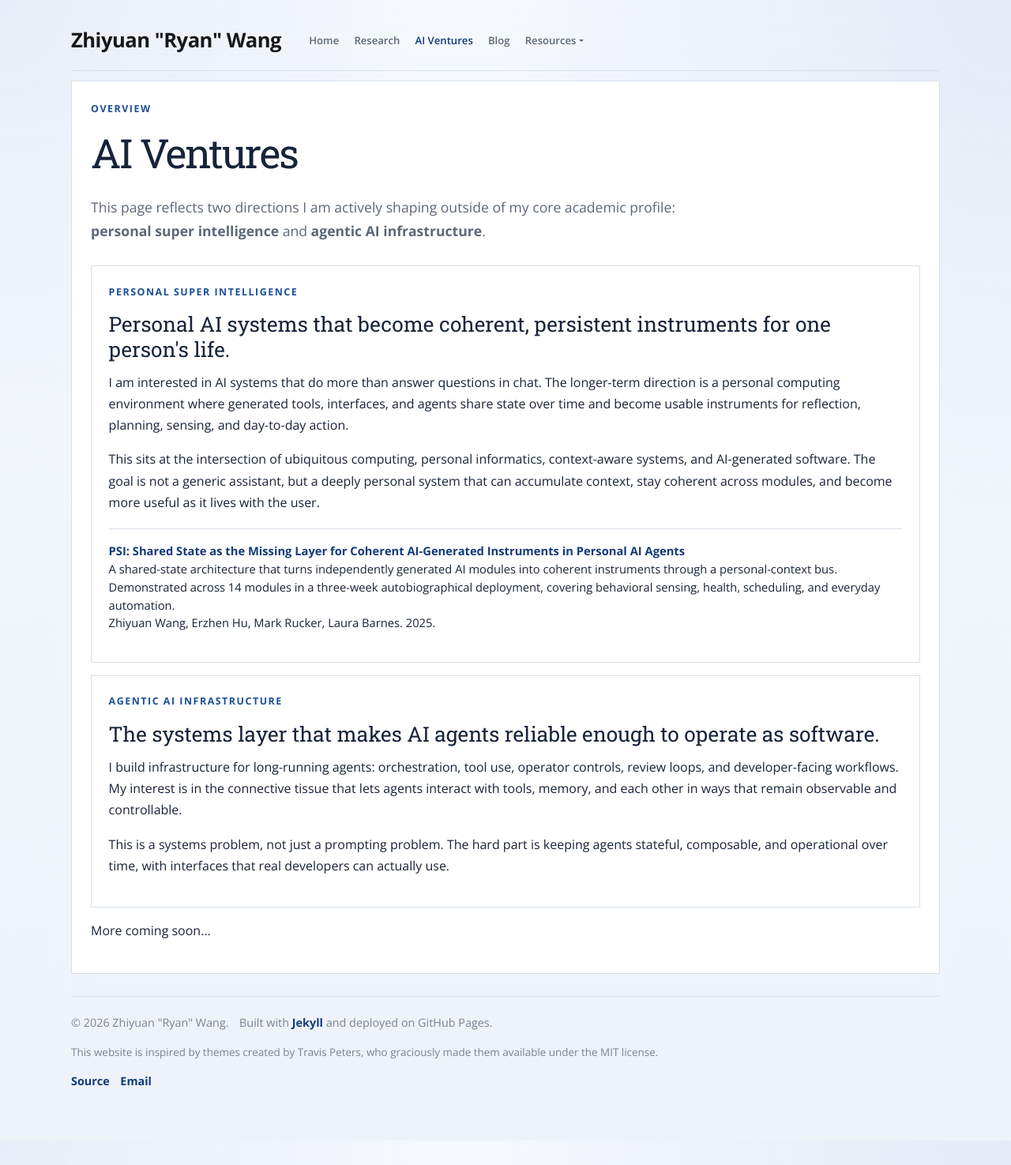
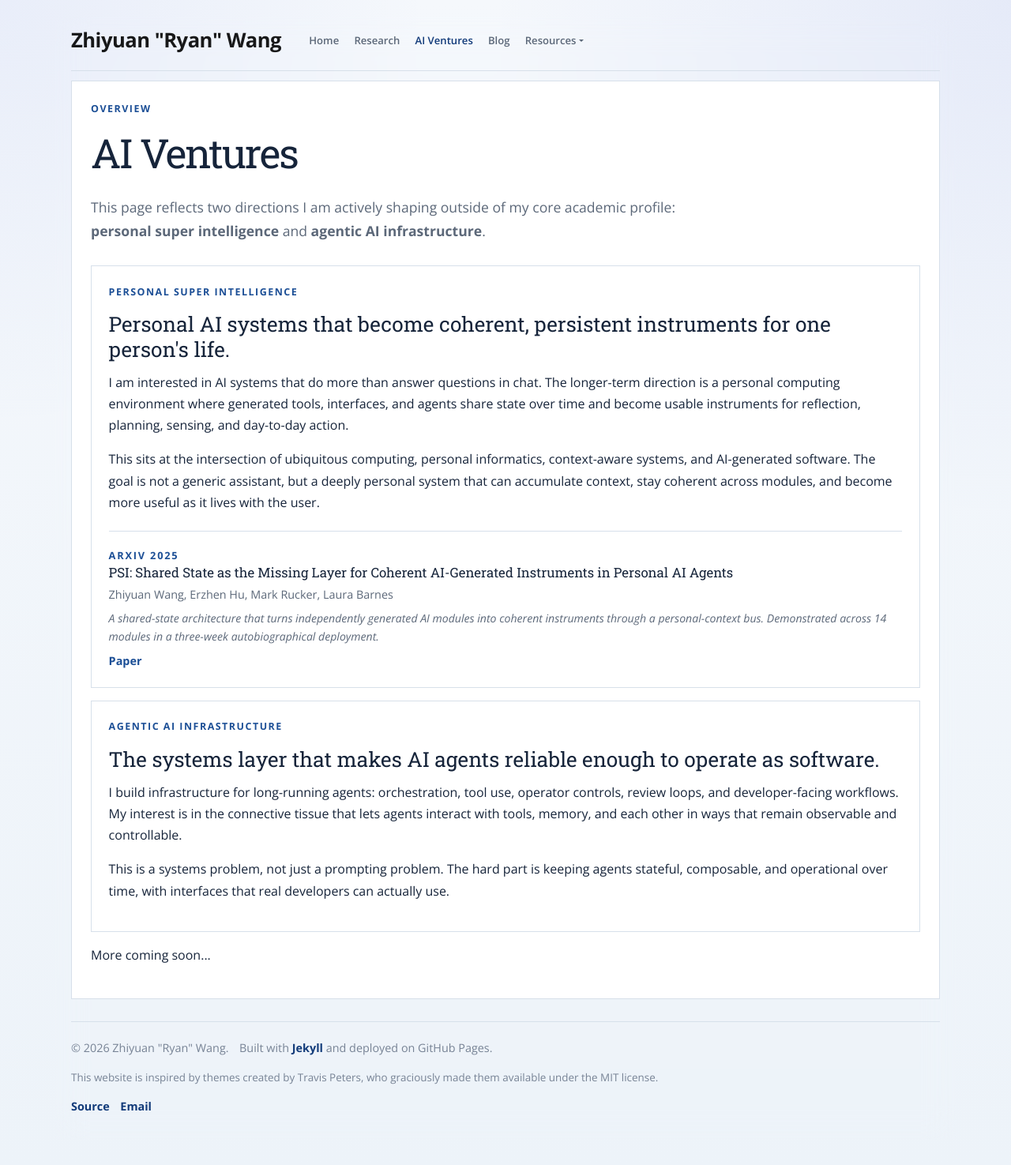
Before and after one commit to zzhiyuann/ryanwang.cc, a Jekyll site: the page built from ai-ventures.md, in a window 1280 px wide. Shown: the whole page at 79% size. Built offline with Jekyll 4.4.1, drawn with Linux system fonts in a browser that asks for light colours; a style sheet for code colours, icons or effects is not loaded; before the commit the page ends 1444 px from its top, so only the background shows below that.

Commit message:
Restyle PSI paper entry to match site publication format

```diff
--- a/ai-ventures.md
+++ b/ai-ventures.md
@@ -14,9 +14,15 @@
   <h3>Personal AI systems that become coherent, persistent instruments for one person's life.</h3>
   <p>I am interested in AI systems that do more than answer questions in chat. The longer-term direction is a personal computing environment where generated tools, interfaces, and agents share state over time and become usable instruments for reflection, planning, sensing, and day-to-day action.</p>
   <p>This sits at the intersection of ubiquitous computing, personal informatics, context-aware systems, and AI-generated software. The goal is not a generic assistant, but a deeply personal system that can accumulate context, stay coherent across modules, and become more useful as it lives with the user.</p>
-  <p class="pub-entry"><a href="https://arxiv.org/abs/2604.08529v1" target="_blank"><strong>PSI: Shared State as the Missing Layer for Coherent AI-Generated Instruments in Personal AI Agents</strong></a><br>
-  A shared-state architecture that turns independently generated AI modules into coherent instruments through a personal-context bus. Demonstrated across 14 modules in a three-week autobiographical deployment, covering behavioral sensing, health, scheduling, and everyday automation.<br>
-  Zhiyuan Wang, Erzhen Hu, Mark Rucker, Laura Barnes. 2025.</p>
+  <div class="pub-entry">
+    <p class="publication-venue-short">arXiv 2025</p>
+    <h4 class="publication-title">PSI: Shared State as the Missing Layer for Coherent AI-Generated Instruments in Personal AI Agents</h4>
+    <p class="publication-authors">Zhiyuan Wang, Erzhen Hu, Mark Rucker, Laura Barnes</p>
+    <p class="publication-meta"><em>A shared-state architecture that turns independently generated AI modules into coherent instruments through a personal-context bus. Demonstrated across 14 modules in a three-week autobiographical deployment.</em></p>
+    <div class="publication-links">
+      <a class="publication-link" href="https://arxiv.org/abs/2604.08529v1" target="_blank" rel="noopener">Paper</a>
+    </div>
+  </div>
 </div>
 
 <div class="content-card">
--- a/assets/css/style.css
+++ b/assets/css/style.css
@@ -1044,9 +1044,26 @@
 
 /* Publication entry within content cards */
 .pub-entry {
-  margin-top: 1.2rem;
-  padding-top: 1rem;
+  margin-top: 1.4rem;
+  padding-top: 1.2rem;
   border-top: 1px solid var(--border);
-  font-size: 0.92rem;
-  line-height: 1.55;
 }
+
+.pub-entry .publication-title {
+  margin-bottom: 0.3rem;
+  font-size: 1.05rem;
+}
+
+.pub-entry .publication-authors {
+  margin-bottom: 0.3rem;
+  font-size: 0.9rem;
+}
+
+.pub-entry .publication-meta {
+  margin-bottom: 0.5rem;
+  font-size: 0.88rem;
+}
+
+.pub-entry .publication-links {
+  margin-top: 0.15rem;
+}
```
